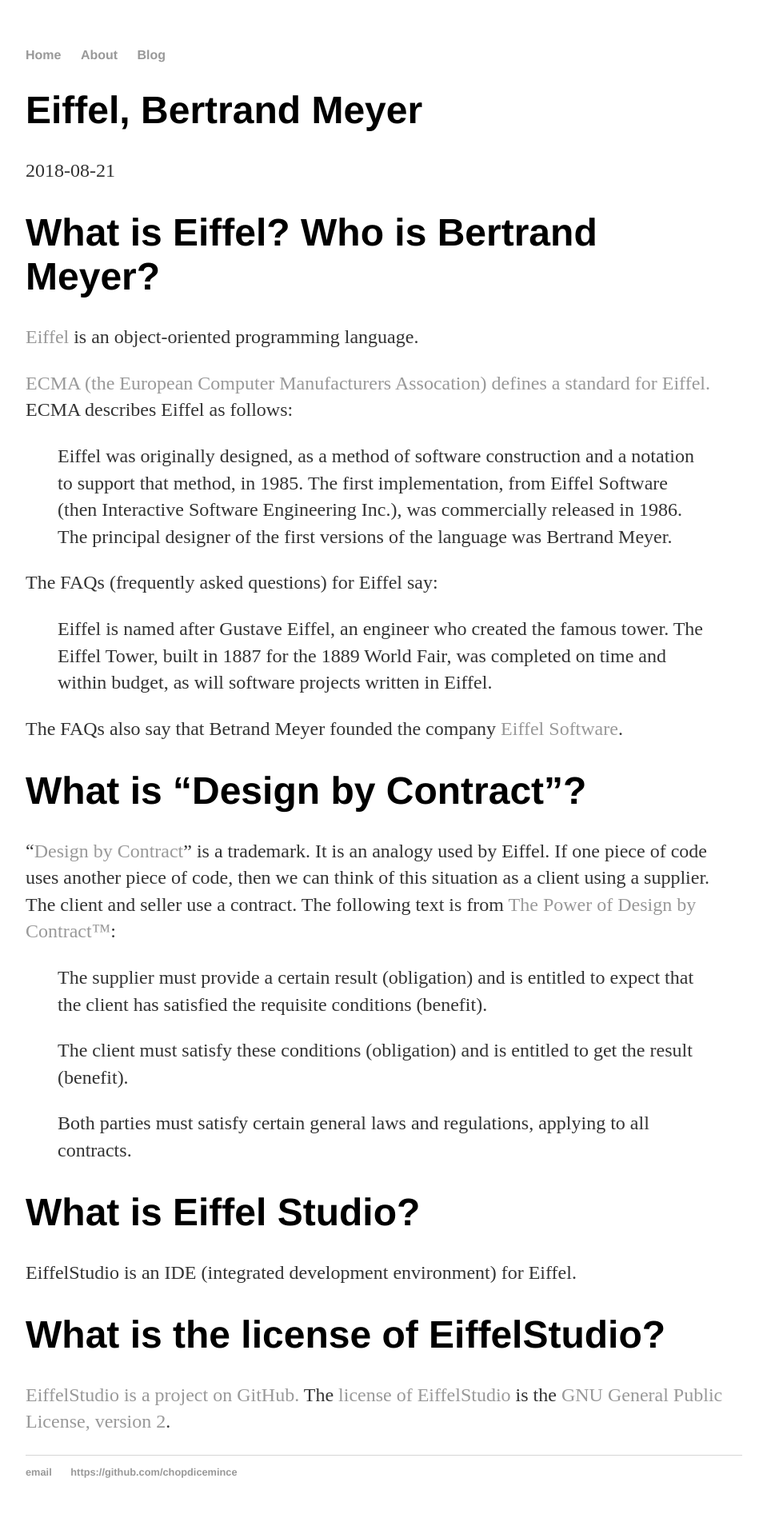
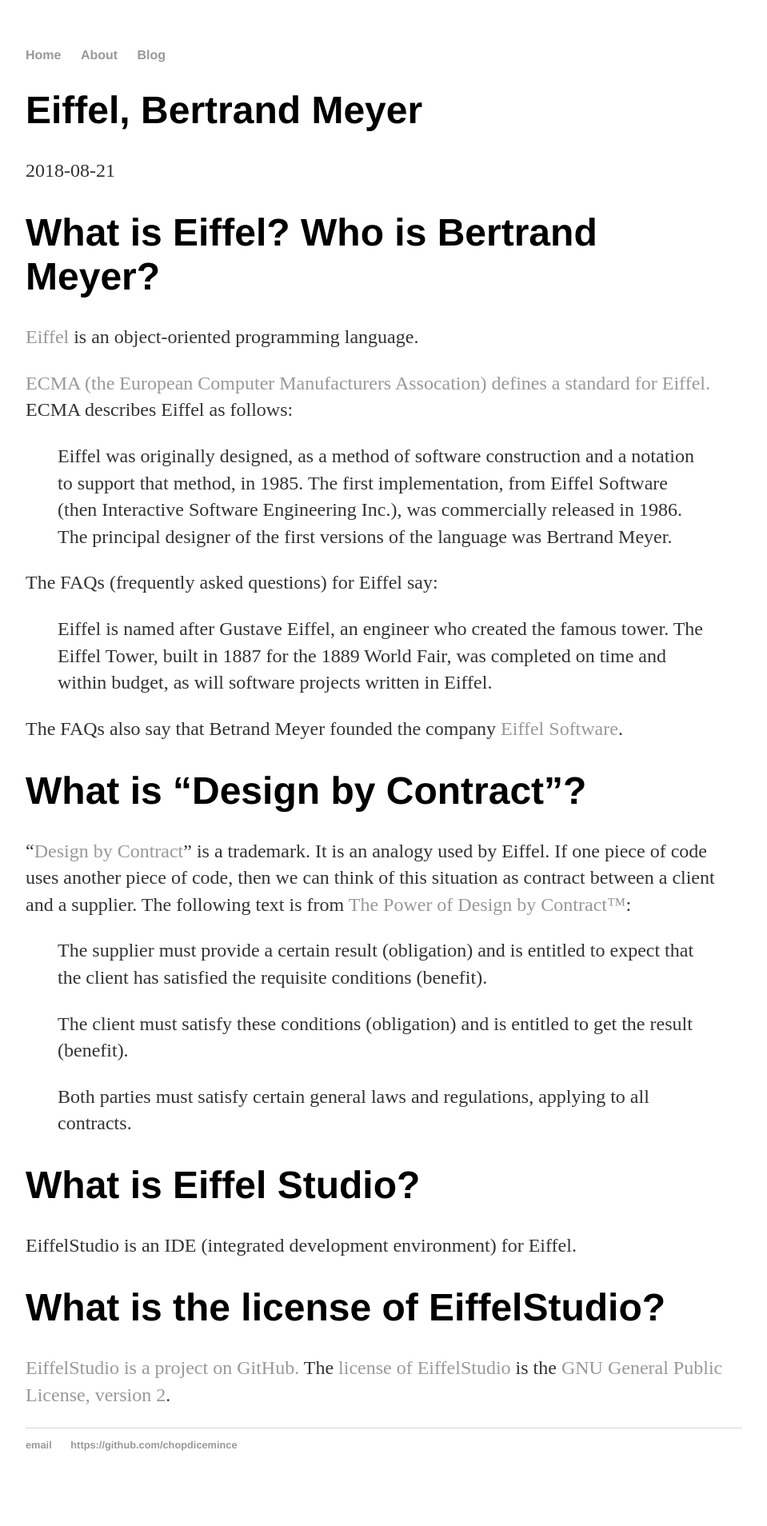
Before and after one commit to chopdicemince/chopdicemince.github.io, a Jekyll site: the page built from _posts/2018-08-21-eiffel-bertrand-meyer.md, in a window 1280 px wide. Shown: the whole page at 80% size, without its empty margins (160-1119 px from the left). Built offline with Jekyll 4.4.1, drawn with Linux system fonts in a browser that asks for light colours; after the commit the page ends 1874 px from its top, so only the background shows below that.

Commit message:
Change text about contract, client, and supplier

```diff
--- a/_posts/2018-08-21-eiffel-bertrand-meyer.md
+++ b/_posts/2018-08-21-eiffel-bertrand-meyer.md
@@ -20,7 +20,7 @@
 
 # What is "Design by Contract"?
 
-"[Design by Contract](https://www.eiffel.com/values/design-by-contract/)" is a trademark. It is an analogy used by Eiffel. If one piece of code uses another piece of code, then we can think of this situation as a client using a supplier. The client and seller use a contract. The following text is from [The Power of Design by Contract™](https://www.eiffel.com/values/design-by-contract/):
+"[Design by Contract](https://www.eiffel.com/values/design-by-contract/)" is a trademark. It is an analogy used by Eiffel. If one piece of code uses another piece of code, then we can think of this situation as contract between a client and a supplier. The following text is from [The Power of Design by Contract™](https://www.eiffel.com/values/design-by-contract/):
 
 >    The supplier must provide a certain result (obligation) and is entitled to expect that the client has satisfied the requisite conditions (benefit).
 >
```
